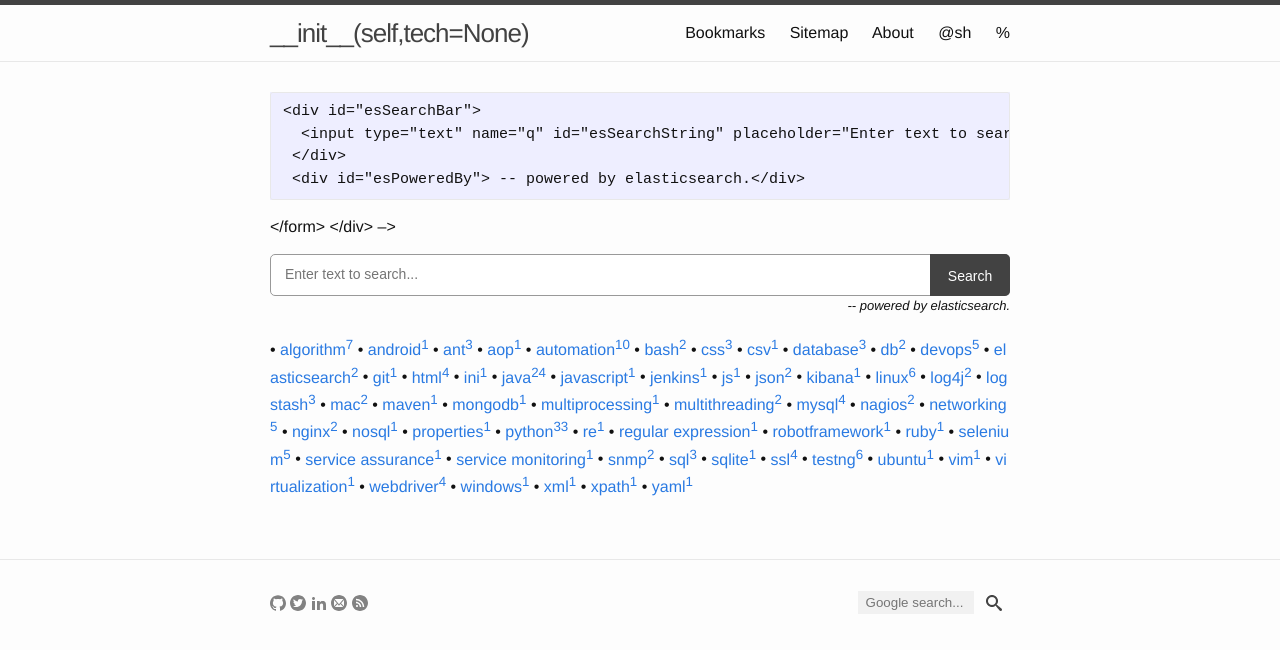
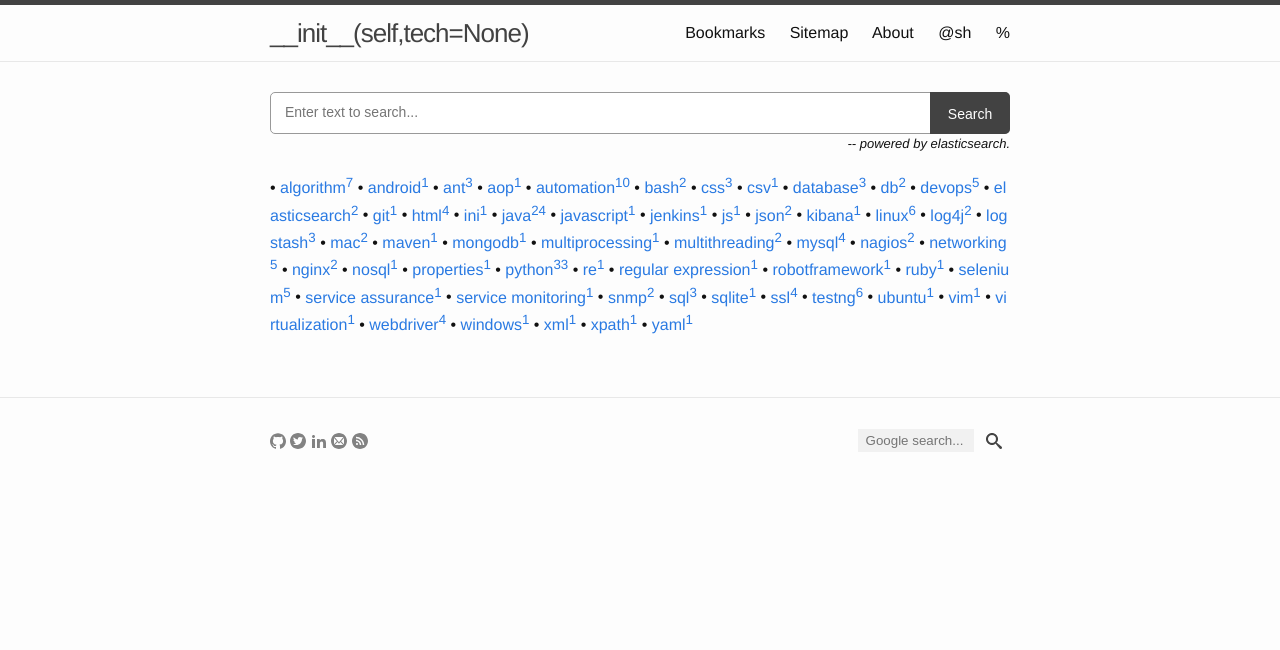
Before and after one commit to yuan-jiang/yuan-jiang.github.io, a Jekyll site: the page built from tags.md, in a window 1280 px wide. Shown: the top 650 px of the page. Built offline with Jekyll 4.4.1, drawn with Linux system fonts in a browser that asks for light colours.

Commit message:
Fix issue

```diff
--- a/tags.md
+++ b/tags.md
@@ -7,24 +7,15 @@ sitemap: false
 ---
 
 <!--Add a search bar on the sitemap page-->
-<!-- <div id="esSearch">
-  <form action="https://sh.yuanjiang.space/s" method="get" target="_blank">
-    <!-- <input type="submit" value="GO" id="esSearchButton"></input> -->
-    <div id="esSearchBar">
-      <input type="text" name="q" id="esSearchString" placeholder="Enter text to search..." />
-     </div>
-     <div id="esPoweredBy"> -- powered by elasticsearch.</div>
+<div id='search-box'>
+  <form action='https://sh.yuanjiang.space/s' id='search-form' method='get' target='_blank_'>
+      <input id='search-text' name='q' placeholder='Enter text to search...' type='text'/>
+      <button id='search-button' type='submit'>
+          <span>Search</span>
+      </button>
   </form>
-</div> -->
-  <div id='search-box'>
-    <form action='https://sh.yuanjiang.space/s' id='search-form' method='get' target='_blank_'>
-        <input id='search-text' name='q' placeholder='Enter text to search...' type='text'/>
-        <button id='search-button' type='submit'>
-            <span>Search</span>
-        </button>
-    </form>
-    <div id="esPoweredBy"> -- powered by elasticsearch.</div>
-  </div>
+  <div id="esPoweredBy"> -- powered by elasticsearch.</div>
+</div>
 <br/>
 
 <div style="word-break:break-all;">
```
